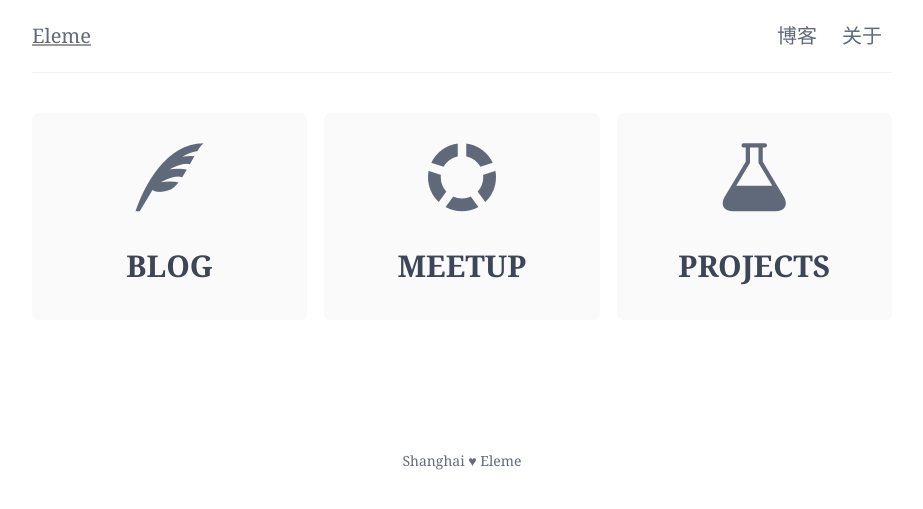
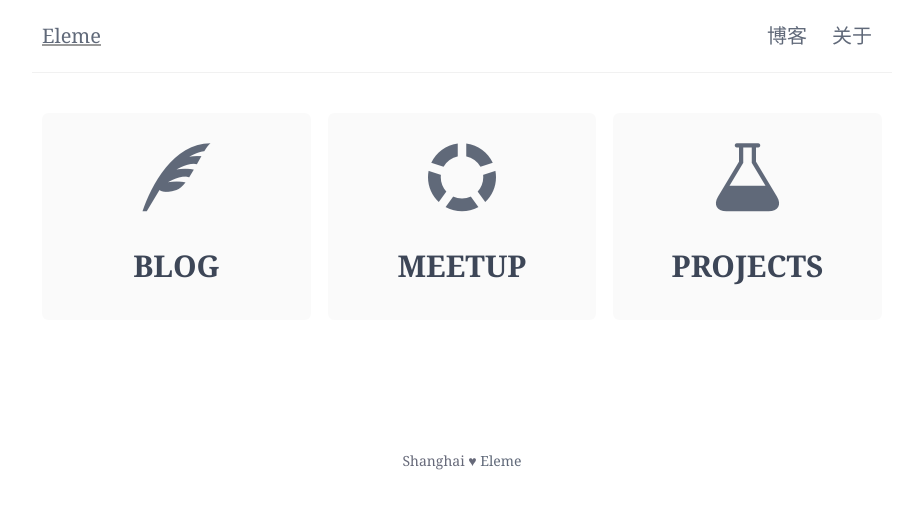
Before and after one commit to eleme/eleme.github.io, a Jekyll site: the page built from index.html, in a window 1280 px wide. Shown: the top 509 px of the page, without its empty margins (178-1101 px from the left). Built offline with Jekyll 4.4.1, drawn with Linux system fonts in a browser that asks for light colours; Markdown is read by kramdown in place of the engine named in the settings.

Commit message:
Responsive

```diff
--- a/_layouts/default.html
+++ b/_layouts/default.html
@@ -2,6 +2,7 @@
 <html lang="zh">
 <head>
   <meta charset="UTF-8">
+  <meta name="viewport" content="width=device-width, initial-scale=1, maximum-scale=1">
   <title>{{ page.title }} — {{ site.name }}</title>
   <link rel="alternate" type="application/atom+xml" title="Subscribe Feed" href="/feed.xml">
   <link rel="stylesheet" href="/static/vendor.css">
--- a/index.html
+++ b/index.html
@@ -5,6 +5,7 @@ layout: none
 <html lang="zh">
 <head>
   <meta charset="UTF-8">
+  <meta name="viewport" content="width=device-width, initial-scale=1, maximum-scale=1">
   <title>{{ site.name }}</title>
   <link rel="stylesheet" href="/static/vendor.css">
   <link rel="stylesheet" href="/static/site.css">
--- a/static/site.css
+++ b/static/site.css
@@ -6,7 +6,7 @@ html, body {
   box-sizing: border-box;
   max-width: 860px;
   margin: 0 auto;
-  padding: 20px 0;
+  padding: 20px 10px;
   zoom: 1;
 }
 .container:after {
@@ -148,7 +148,7 @@ html, body {
 
 /* Homepage */
 .homepage {
-  padding: 40px 0;
+  padding: 40px 10px;
 }
 .homepage a {
   display: inline-block;
```
